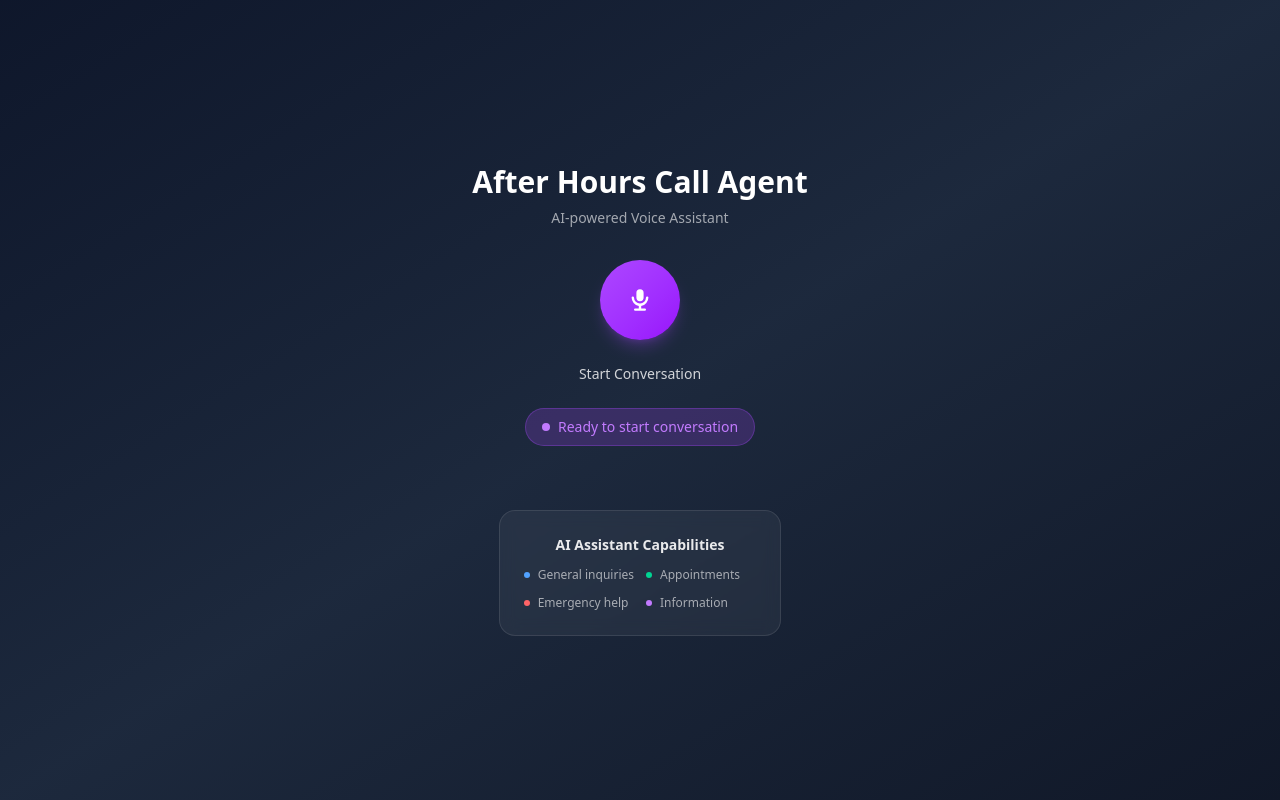
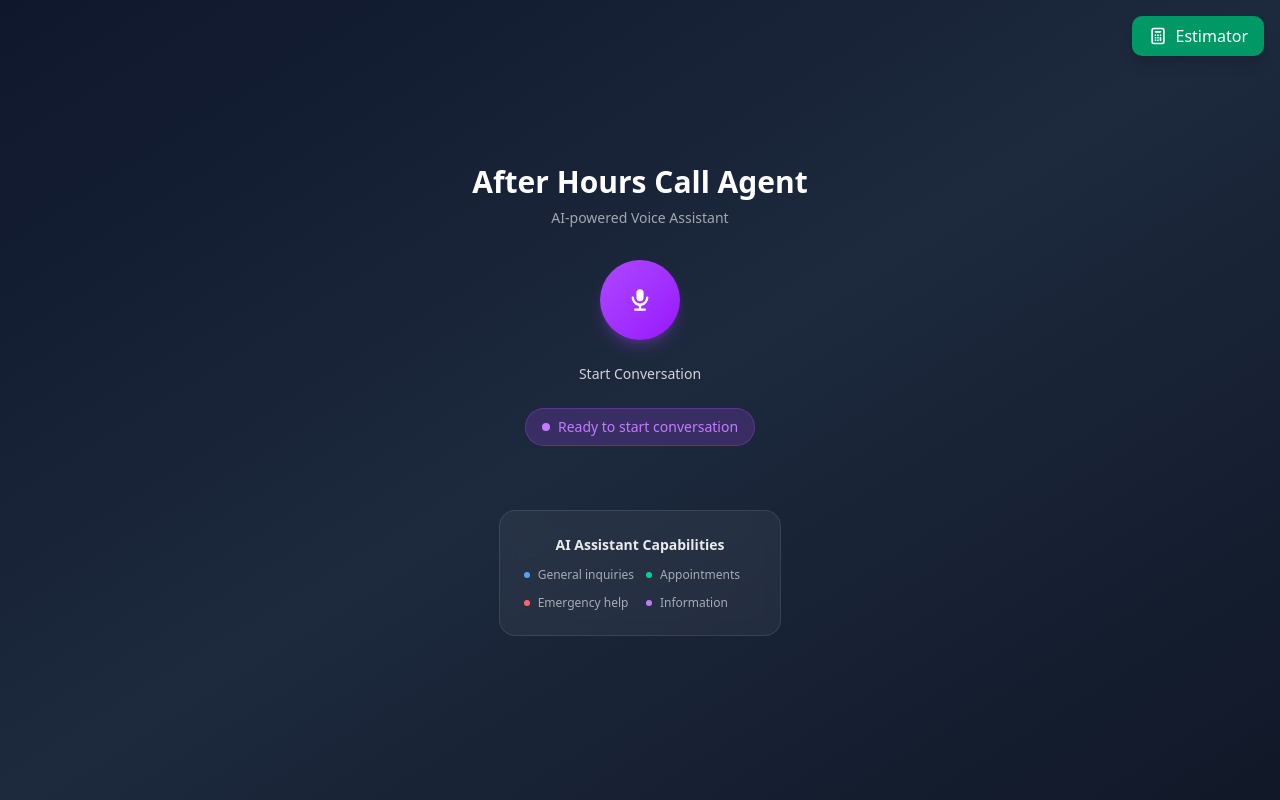
Before and after one commit to azmainm/ahca-client-sp, a Next.js app: page / in a window 1280 px wide. Built offline with nearby package versions, Linux system fonts and the light colour scheme.

Commit message:
response refine

```diff
--- a/src/components/ChainedVoiceAgent.jsx
+++ b/src/components/ChainedVoiceAgent.jsx
@@ -55,7 +55,7 @@ const ChainedVoiceAgent = ({ onStatusChange }) => {
       console.log('✅ Session started:', newSessionId);
 
       // Play initial greeting
-      const initialGreeting = "Hello! Welcome to SherpaPrompt Fencing Company. I'm here to help you with your fencing needs. To get started, could you please tell me your name and email address?";
+      const initialGreeting = "Hi! Welcome to SherpaPrompt Fencing Company. I'm here to help with your fencing needs. Please tell me your name and email address.";
 
       updateStatus('Playing greeting...');
       await playTextAsAudio(initialGreeting, newSessionId);
--- a/src/components/VoiceAgent.jsx
+++ b/src/components/VoiceAgent.jsx
@@ -10,8 +10,23 @@ const VoiceAgent = () => {
     setCurrentStatus(chainedStatus);
   };
 
+  const handleEstimatorClick = () => {
+    window.open('/prototype-estimator', '_blank');
+  };
+
   return (
-    <div className="min-h-screen bg-gradient-to-br from-slate-900 via-slate-800 to-gray-900 flex items-center justify-center p-4">
+    <div className="min-h-screen bg-gradient-to-br from-slate-900 via-slate-800 to-gray-900 flex items-center justify-center p-4 relative">
+      {/* Estimator Button - Top Right */}
+      <button
+        onClick={handleEstimatorClick}
+        className="absolute top-4 right-4 flex items-center space-x-2 px-4 py-2 bg-emerald-600 hover:bg-emerald-700 text-white rounded-lg shadow-lg transition-all duration-300 transform hover:scale-105 focus:outline-none focus:ring-2 focus:ring-emerald-500 focus:ring-opacity-50"
+      >
+        <svg className="w-5 h-5" fill="none" stroke="currentColor" viewBox="0 0 24 24" xmlns="http://www.w3.org/2000/svg">
+          <path strokeLinecap="round" strokeLinejoin="round" strokeWidth={2} d="M9 7h6m0 10v-3m-3 3h.01M9 17h.01M9 14h.01M12 14h.01M15 11h.01M12 11h.01M9 11h.01M7 21h10a2 2 0 002-2V5a2 2 0 00-2-2H7a2 2 0 00-2 2v14a2 2 0 002 2z" />
+        </svg>
+        <span className="font-medium">Estimator</span>
+      </button>
+
       <div className="w-full max-w-md mx-auto">
 
         {/* Title */}
```
Also changed, not shown: 1 other file (tests, documents, lock files or other folders).
